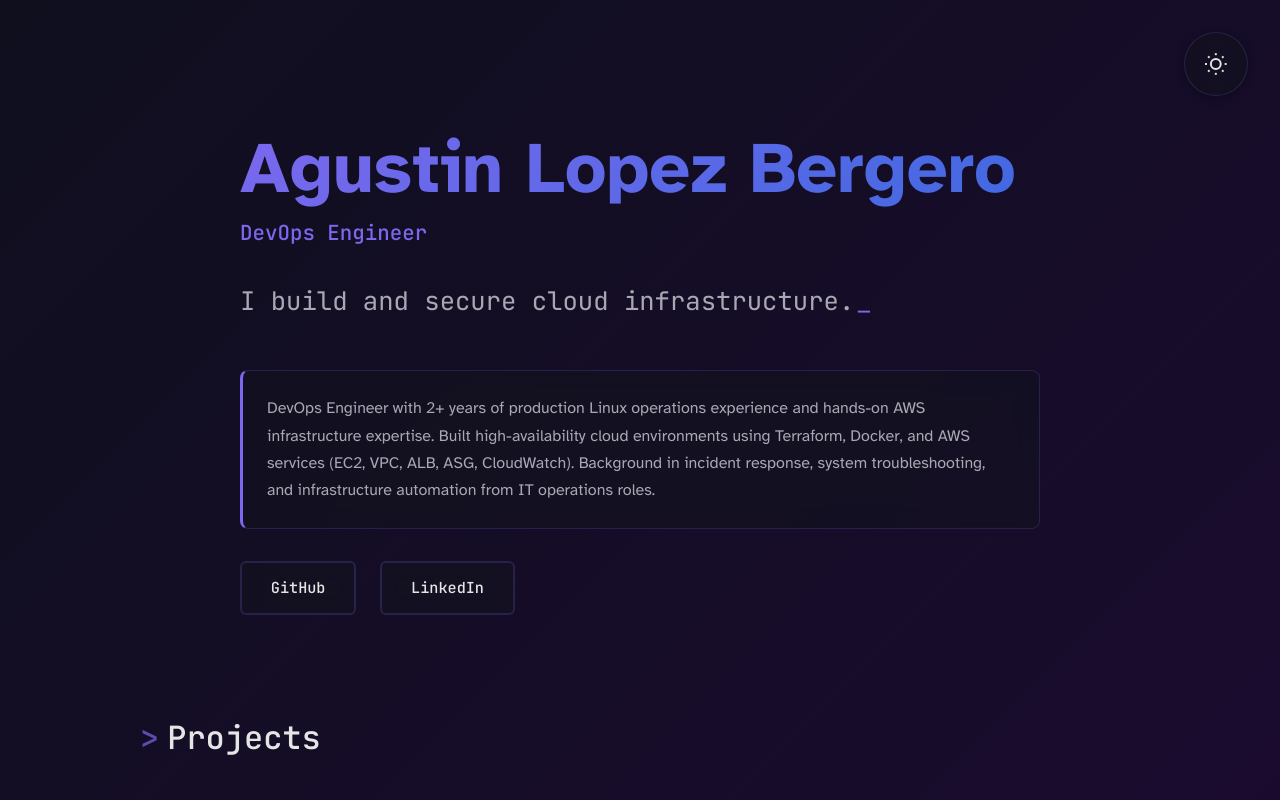
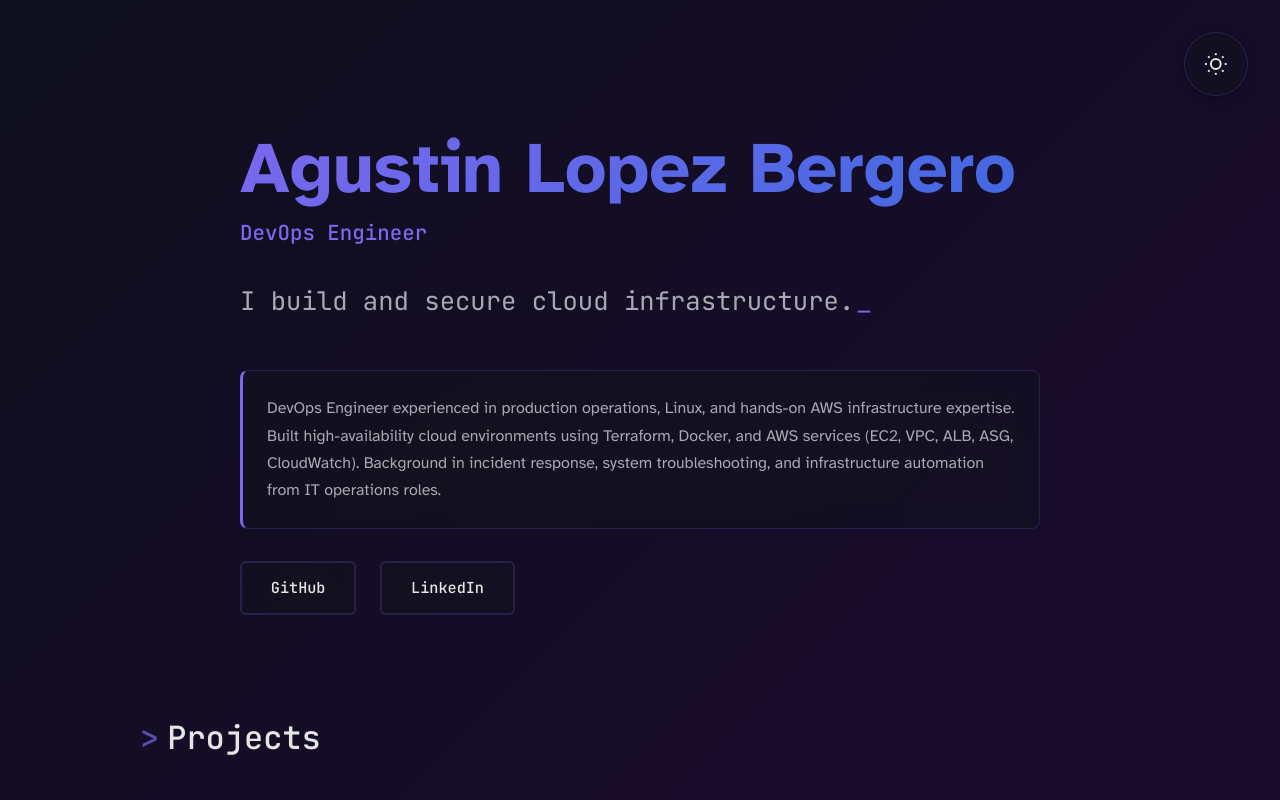
Before and after one commit to lopezatn/portfolio-frontend, a React (Vite) app: page / in a window 1280 px wide. Shown: the top 800 px of the page. Built offline with nearby package versions, Linux system fonts and the light colour scheme.

Commit message:
changes to landing

```diff
--- a/src/components/Hero.jsx
+++ b/src/components/Hero.jsx
@@ -33,7 +33,7 @@ function Hero() {
         </div>
         <div className="hero-bio">
           <p>
-            DevOps Engineer with 2+ years of production Linux operations experience and hands-on AWS infrastructure expertise.
+            DevOps Engineer experienced in production operations, Linux, and hands-on AWS infrastructure expertise.
             Built high-availability cloud environments using Terraform, Docker, and AWS services (EC2, VPC, ALB, ASG, CloudWatch).
             Background in incident response, system troubleshooting, and infrastructure automation from IT operations roles.
           </p>
```
